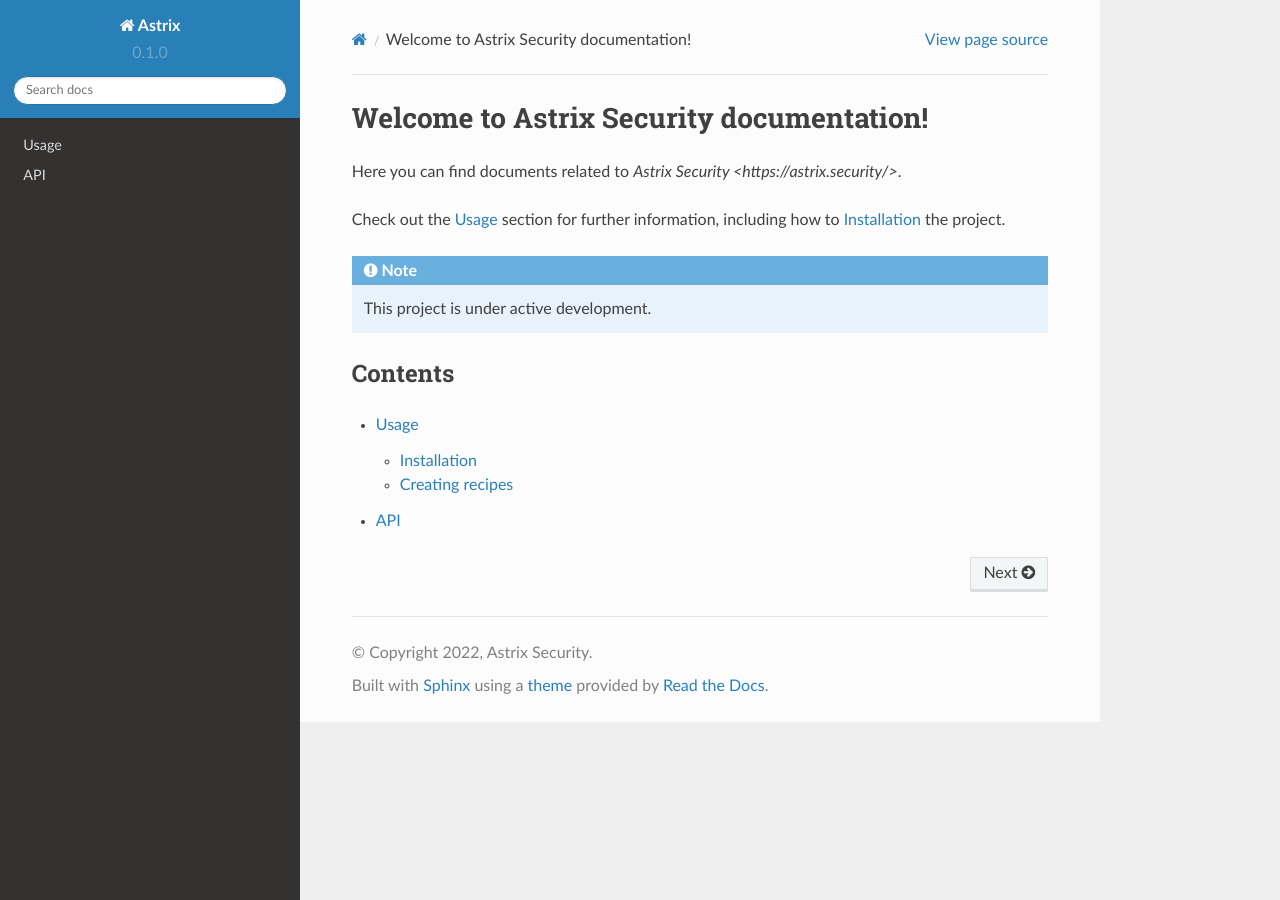
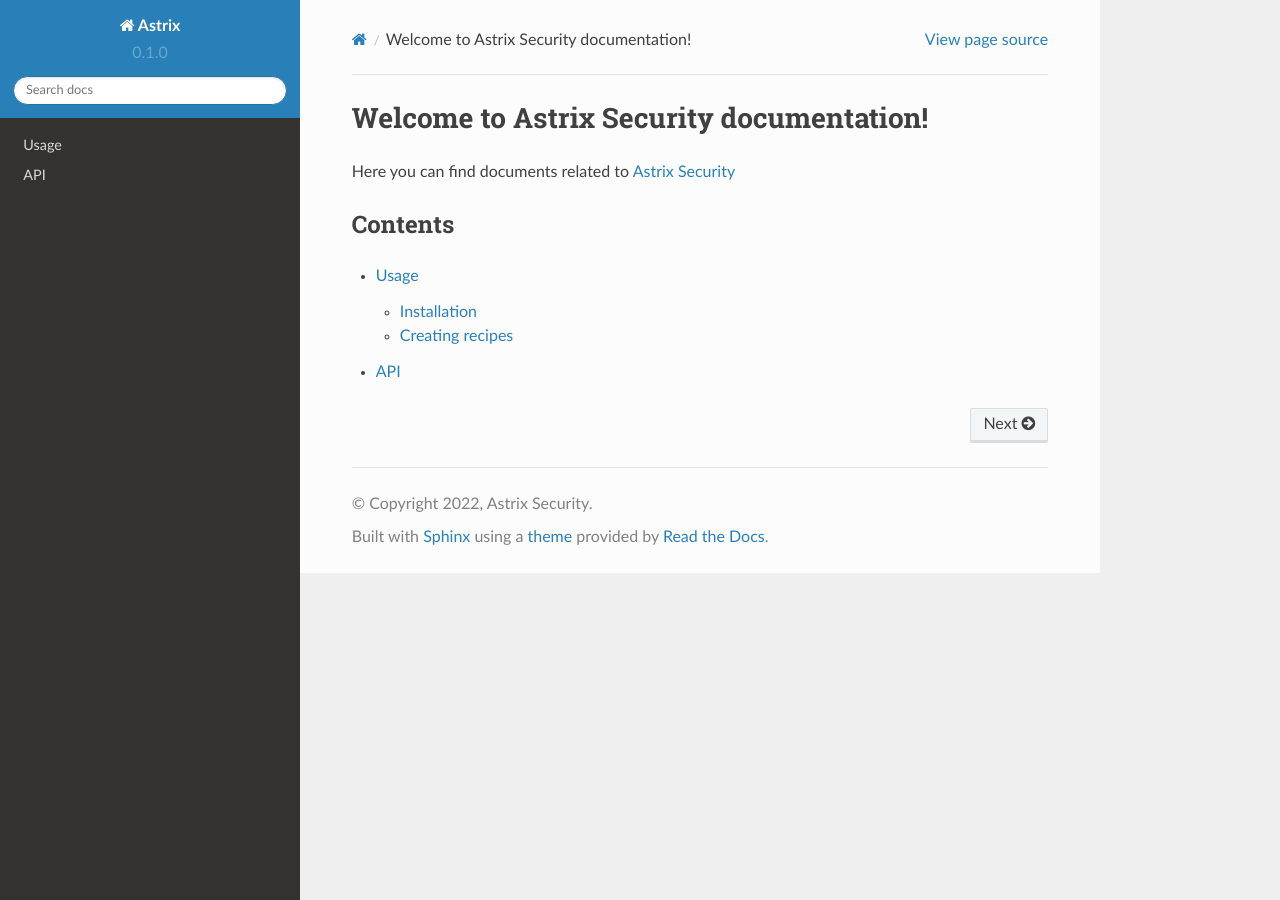
Before and after one commit to Offir-Z/docs, a Sphinx documentation site: the page built from docs/source/index.rst, in a window 1280 px wide. Built offline with Sphinx 7.4.7 and the Read the Docs theme 2.0.0, drawn with Linux system fonts in a browser that asks for light colours.

Commit message:
Update index.rst

```diff
--- a/docs/source/index.rst
+++ b/docs/source/index.rst
@@ -1,14 +1,7 @@
 Welcome to Astrix Security documentation!
 =========================================
 
-Here you can find documents related to `Astrix Security <https://astrix.security/>`.
-
-Check out the :doc:`usage` section for further information, including
-how to :ref:`installation` the project.
-
-.. note::
-
-   This project is under active development.
+Here you can find documents related to `Astrix Security <https://astrix.security/>`_
 
 Contents
 --------
```
